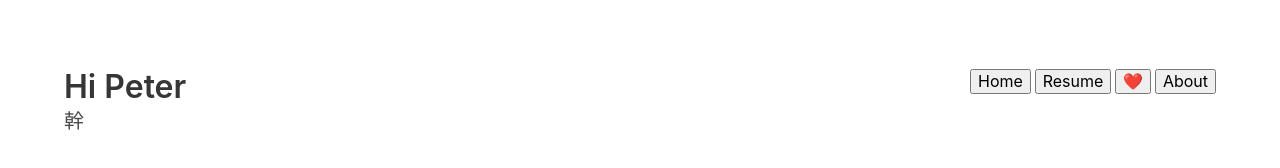
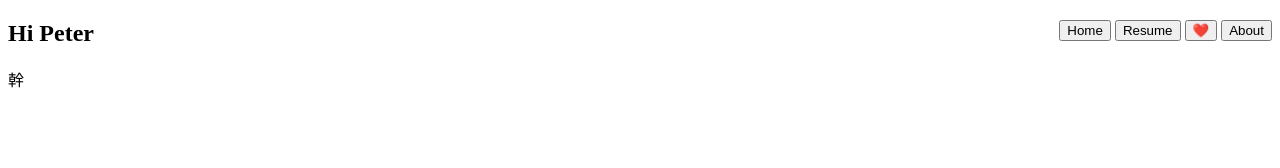
Before and after one commit to yuu045/yuu045.github.io, a plain HTML site: page index.html in a window 1280 px wide. Drawn offline with nearby package versions, Linux system fonts and the light colour scheme; a small style sheet from the web is missing.

Commit message:
update sample

```diff
--- a/index.html
+++ b/index.html
@@ -4,14 +4,14 @@
     <meta charset="utf-8">
     <meta name="viewport" content="width=device-width, initial-scale=1">
     <title>Y U U</title>
-    <link rel="stylesheet" href="https://cdnjs.cloudflare.com/ajax/libs/bulma/0.7.0/css/bulma.min.css">
+   <!-- <link rel="stylesheet" href="https://cdnjs.cloudflare.com/ajax/libs/bulma/0.7.0/css/bulma.min.css">-->
     <link rel="stylesheet" href="//fonts.googleapis.com/css?family=Roboto:300,300italic,700,700italic">
 
 
-<link rel="stylesheet" href="//cdn.rawgit.com/necolas/normalize.css/master/normalize.css">
+<!--<link rel="stylesheet" href="//cdn.rawgit.com/necolas/normalize.css/master/normalize.css">
 
 
-<link rel="stylesheet" href="//cdn.rawgit.com/milligram/milligram/master/dist/milligram.min.css">
+<link rel="stylesheet" href="//cdn.rawgit.com/milligram/milligram/master/dist/milligram.min.css">-->
     <script defer src="https://use.fontawesome.com/releases/v5.0.7/js/all.js"></script>
   </head>
   <body>
```
